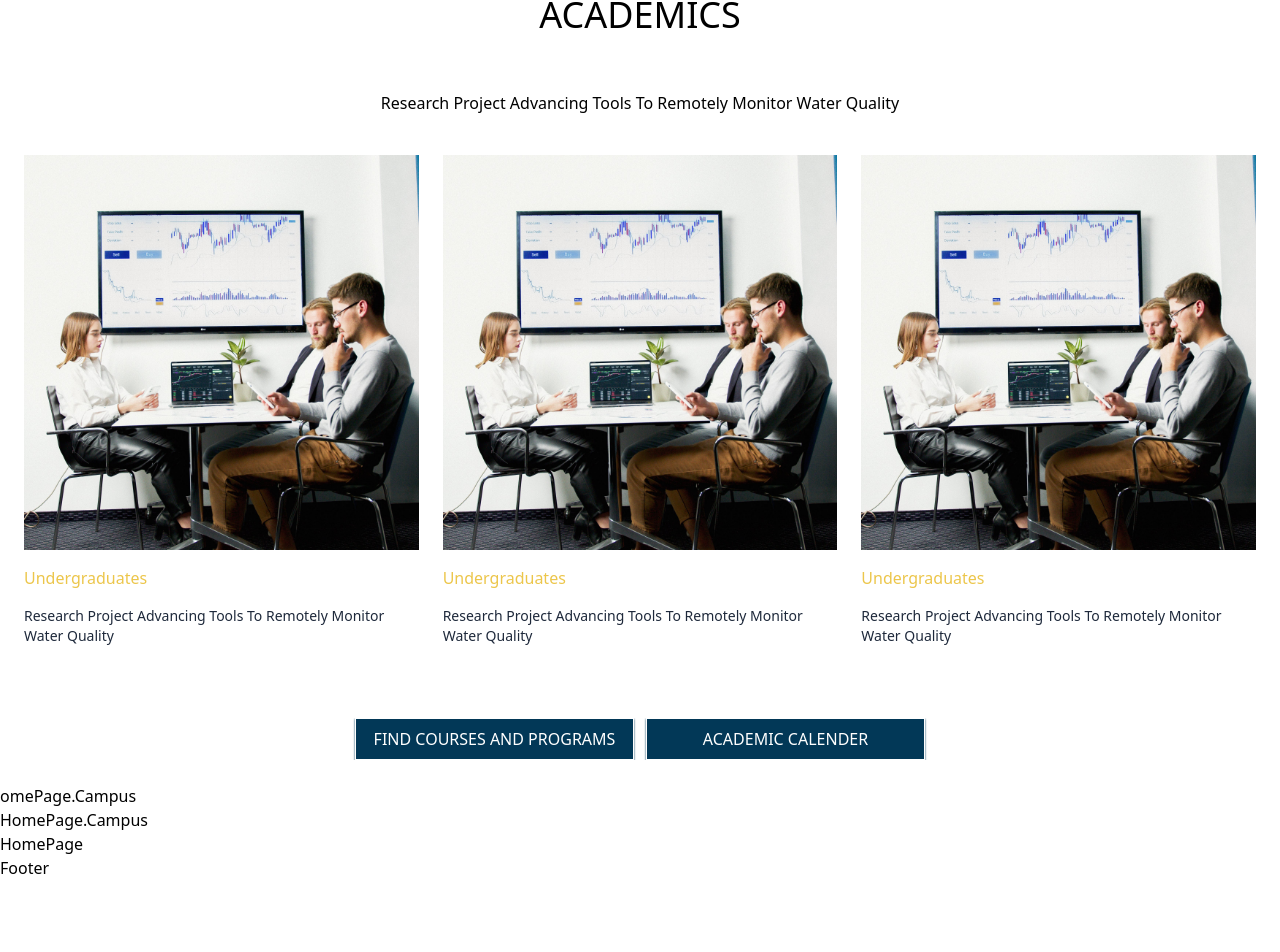
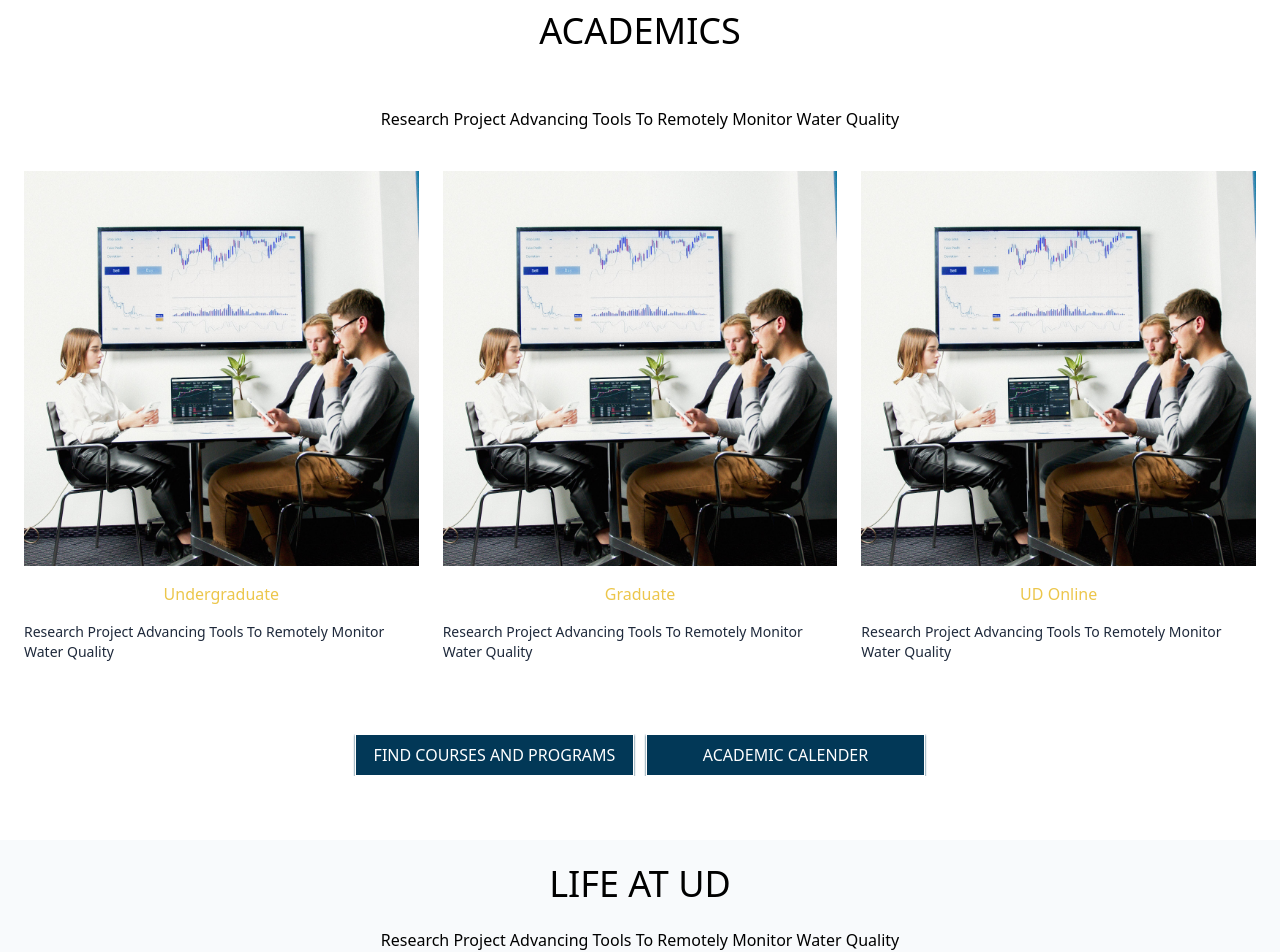
Before and after one commit to Ali-Fattahian/delphis-university-frontend, a React (Create React App) app: page / in a window 1280 px wide. Shown: the part 1643-2595 px from the top of the page. Before the commit the page ends 2523 px from the top, so only its background shows below. Built offline with nearby package versions, Linux system fonts and the light colour scheme.

Commit message:
create a new Card with no border, create DailyLife section in home page

```diff
--- /dev/null
+++ b/src/components/layout/CardNoBorder.js
@@ -0,0 +1,20 @@
+import React from "react";
+
+const CardNoBorder = ({ maxWidth, imageURL, title, text }) => {
+  return (
+    <div
+      className="flex flex-col gap-4 items-center m-auto"
+      style={{ maxWidth: maxWidth + "px" }}
+    >
+      <img
+        className="object-cover aspect-square"
+        src={imageURL}
+        alt="Alternative text"
+      />
+      <a className="text-vgyellow hover:underline cursor-pointer">{title}</a>
+      <p className="text-sm text-slate-800">{text}</p>
+    </div>
+  );
+};
+
+export default CardNoBorder;
--- a/src/main.css
+++ b/src/main.css
@@ -675,6 +675,14 @@ video {
   margin-top: 40px;
 }
 
+.mb-0 {
+  margin-bottom: 0px;
+}
+
+.mb-4 {
+  margin-bottom: 1rem;
+}
+
 .inline-block {
   display: inline-block;
 }
@@ -749,6 +757,10 @@ video {
   width: 300px;
 }
 
+.min-w-\[200px\] {
+  min-width: 200px;
+}
+
 .max-w-3xl {
   max-width: 48rem;
 }
@@ -788,8 +800,24 @@ video {
   list-style-type: none;
 }
 
+.auto-cols-fr {
+  grid-auto-columns: minmax(0, 1fr);
+}
+
+.auto-cols-auto {
+  grid-auto-columns: auto;
+}
+
+.grid-flow-col {
+  grid-auto-flow: column;
+}
+
 .grid-cols-1 {
   grid-template-columns: repeat(1, minmax(0, 1fr));
+}
+
+.grid-cols-\[repeat\(auto-fill\2c minmax\(300px\2c 1fr\)\)\] {
+  grid-template-columns: repeat(auto-fill,minmax(300px,1fr));
 }
 
 .flex-row {
@@ -908,6 +936,11 @@ video {
 .bg-vgred {
   --tw-bg-opacity: 1;
   background-color: rgb(116 56 55 / var(--tw-bg-opacity));
+}
+
+.bg-slate-50 {
+  --tw-bg-opacity: 1;
+  background-color: rgb(248 250 252 / var(--tw-bg-opacity));
 }
 
 .bg-gradient-to-r {
@@ -1320,6 +1353,10 @@ li {
     width: auto;
   }
 
+  .sm\:w-\[400px\] {
+    width: 400px;
+  }
+
   .sm\:flex-1 {
     flex: 1 1 0%;
   }
--- a/src/pages/Home/HomePage.Academics.js
+++ b/src/pages/Home/HomePage.Academics.js
@@ -1,7 +1,8 @@
 import React from "react";
 import LinkButtonAlt from "../../components/utilities/LinkButtonAlt";
+import CardNoBorder from "../../components/layout/CardNoBorder";
 
-const ImageURL = require("../../assets/images/pexels-artem-podrez-5715850.jpeg");
+const imageURL = require("../../assets/images/pexels-artem-podrez-5715850.jpeg");
 
 const HomePageAcademics = () => {
   return (
@@ -12,40 +13,25 @@ const HomePageAcademics = () => {
       <p className="m-4 text-center">
         Research Project Advancing Tools To Remotely Monitor Water Quality
       </p>
-      <div className="grid grid-cols-1 sm:grid-cols-2 md:grid-cols-3 gap-6">
-        <div className="flex flex-col gap-4">
-          <img
-            className="object-cover max-h-[400px] aspect-square"
-            src={ImageURL}
-            alt="Alternative text"
-          />
-          <p className="text-vgyellow">Undergraduates</p>
-          <p className="text-sm text-slate-800">
-            Research Project Advancing Tools To Remotely Monitor Water Quality
-          </p>
-        </div>
-        <div className="flex flex-col gap-4">
-          <img
-            className="object-cover max-h-[400px] aspect-square"
-            src={ImageURL}
-            alt="Alternative text"
-          />
-          <p className="text-vgyellow">Undergraduates</p>
-          <p className="text-sm text-slate-800">
-            Research Project Advancing Tools To Remotely Monitor Water Quality
-          </p>
-        </div>
-        <div className="flex flex-col gap-4">
-          <img
-            className="object-cover max-h-[400px] aspect-square"
-            src={ImageURL}
-            alt="Alternative text"
-          />
-          <p className="text-vgyellow">Undergraduates</p>
-          <p className="text-sm text-slate-800">
-            Research Project Advancing Tools To Remotely Monitor Water Quality
-          </p>
-        </div>
+      <div className="grid grid-cols-[repeat(auto-fill,minmax(300px,1fr))] gap-6 justify-center">
+        <CardNoBorder
+          imageURL={imageURL}
+          title="Undergraduate"
+          text="Research Project Advancing Tools To Remotely Monitor Water Quality"
+          maxWidth={400}
+        />
+        <CardNoBorder
+          imageURL={imageURL}
+          title="Graduate"
+          text="Research Project Advancing Tools To Remotely Monitor Water Quality"
+          maxWidth={400}
+        />
+        <CardNoBorder
+          imageURL={imageURL}
+          title="UD Online"
+          text="Research Project Advancing Tools To Remotely Monitor Water Quality"
+          maxWidth={400}
+        />
       </div>
       <div className="w-full flex flex-col gap-3 text-center justify-center items-center min-[620px]:flex-row mt-12">
         <LinkButtonAlt
--- a/src/pages/Home/HomePage.Community.js
+++ b/src/pages/Home/HomePage.Community.js
@@ -6,7 +6,7 @@ import LinkButtonAlt from "../../components/utilities/LinkButtonAlt";
 const HomePageCommunity = () => {
   const [show, setShow] = useState(0);
   return (
-    <div className="p-4">
+    <div className="p-6 bg-slate-50">
       <div className="my-10 flex-row flex gap-10 justify-center">
         <div className="flex flex-col group">
           <h1
--- a/src/pages/Home/HomePage.DailyLife.js
+++ b/src/pages/Home/HomePage.DailyLife.js
@@ -1,7 +1,53 @@
 import React from "react";
+import LinkButtonAlt from "../../components/utilities/LinkButtonAlt";
+import CardNoBorder from "../../components/layout/CardNoBorder";
+
+const imageURL = require("../../assets/images/pexels-ivan-samkov-5676678.jpeg");
 
 const HomePageDailyLife = () => {
-  return <div>omePage.Campus</div>;
+  return (
+    <div className="flex flex-col gap-6 mt-10 bg-slate-50 p-6">
+      <h1 className="text-4xl cursor-pointer overflow-y-hidden text-center">
+        LIFE AT UD
+      </h1>
+      <p className="mb-4 text-center">
+        Research Project Advancing Tools To Remotely Monitor Water Quality
+      </p>
+      <div className="grid grid-cols-[repeat(auto-fill,minmax(300px,1fr))] gap-6 justify-center">
+        <CardNoBorder
+          imageURL={imageURL}
+          title="Student Life"
+          text="Research Project Advancing Tools To Remotely Monitor Water Quality"
+          maxWidth={400}
+        />
+        <CardNoBorder
+          imageURL={imageURL}
+          title="Safety & Support"
+          text="Research Project Advancing Tools To Remotely Monitor Water Quality"
+          maxWidth={400}
+        />
+        <CardNoBorder
+          imageURL={imageURL}
+          title="Diversity"
+          text="Research Project Advancing Tools To Remotely Monitor Water Quality"
+          maxWidth={400}
+        />
+        <CardNoBorder
+          imageURL={imageURL}
+          title="Student Housing"
+          text="Research Project Advancing Tools To Remotely Monitor Water Quality"
+          maxWidth={400}
+        />
+      </div>
+      <div className="w-full flex text-center justify-center items-center mt-12">
+        <LinkButtonAlt
+          name="EXPLORE CAMPUS LIFE"
+          classes="w-[279px]"
+          link="/"
+        />
+      </div>
+    </div>
+  );
 };
 
 export default HomePageDailyLife;
```
